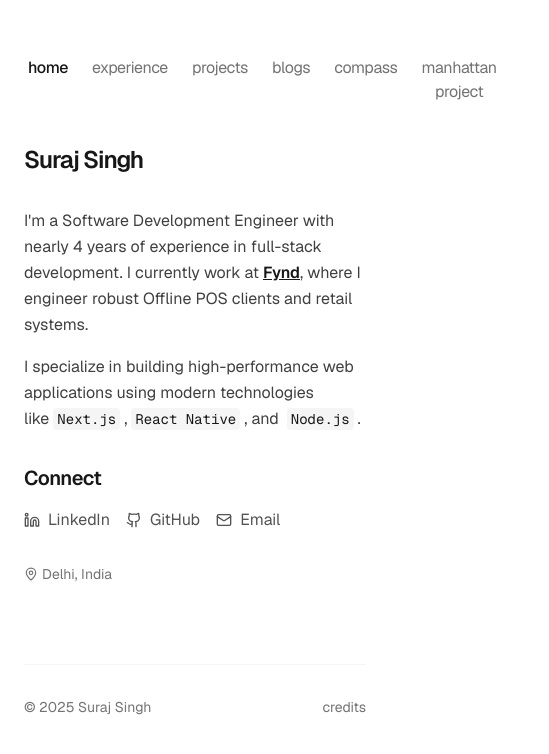
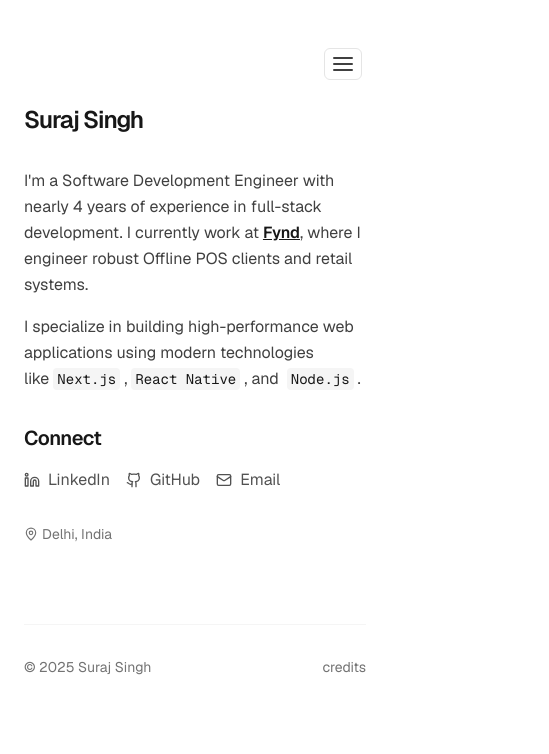
Before and after one commit to suraj-singh-in/portfolio, a Next.js app: page / in a window 390 px wide. Shown: the top 754 px of the page, 549 px wide, since content can reach past the window. Built offline with nearby package versions, Linux system fonts and the light colour scheme.

Commit message:
Portfolio Navbar fixed

```diff
--- a/components/Navbar.tsx
+++ b/components/Navbar.tsx
@@ -1,38 +1,110 @@
 "use client";
 
 import { useRouter, usePathname } from "next/navigation";
+import { useState } from "react";
 
 const navItems = {
   home: { label: "home", pathname: "/" },
   experience: { label: "experience", pathname: "/experience" },
   projects: { label: "projects", pathname: "/projects" },
   blogs: { label: "blogs", pathname: "/blogs" },
-  compass: { label: "compass ", pathname: "/compass" },
+  compass: { label: "compass", pathname: "/compass" },
   manhattanProject: { label: "manhattan project", pathname: "/manhattan-project" },
 };
 
 const Navbar = () => {
   const router = useRouter();
   const currentPage = usePathname();
-  console.log("🚀 ~ Navbar ~ currentPage:", currentPage)
+  const [isOpen, setIsOpen] = useState(false);
+
+  const handleNavigate = (pathname: string) => {
+    router.push(pathname);
+    setIsOpen(false); // close mobile menu after navigation
+  };
+
   return (
-    <aside className="-ml-[8px] mb-8 md:mb-16 tracking-tight">
+    <aside className="mb-6 md:mb-8 tracking-tight -ml-[8px]">
       <div className="lg:sticky lg:top-20">
-        <nav className="flex flex-row items-start relative px-0 pb-0 md:overflow-auto scroll-pr-6 md:relative" id="nav">
-          <div className="flex flex-row space-x-0 pr-10">
-            {Object.entries(navItems).map(([key, { label, pathname }]) => (
+        <nav className="relative px-0 pb-0 md:overflow-auto scroll-pr-6 md:relative" id="nav">
+          {/* Wrapper so overlay can be absolutely positioned */}
+          <div className="relative md:static">
+            {/* Mobile header */}
+            <div className="flex items-center justify-between md:hidden px-1 mb-1">
+              <span className="text-sm font-semibold text-neutral-900 dark:text-neutral-100"></span>
               <button
-                key={key}
-                onClick={() => router.push(pathname)}
-                className={`transition-all hover:text-neutral-800 dark:hover:text-neutral-200 flex align-middle relative py-1 px-2 m-1 ${
-                  currentPage === pathname || (pathname.length > 1 && currentPage.startsWith(pathname))
-                    ? "font-medium text-neutral-900 dark:text-neutral-100"
-                    : "text-neutral-500 dark:text-neutral-400"
-                }`}
+                type="button"
+                onClick={() => setIsOpen((prev) => !prev)}
+                className="p-2 rounded-md border border-neutral-200 dark:border-neutral-700
+                           text-neutral-700 dark:text-neutral-200
+                           focus:outline-none focus:ring-2 focus:ring-neutral-400 dark:focus:ring-neutral-600"
+                aria-expanded={isOpen}
+                aria-label="Toggle navigation"
               >
-                {label}
+                <div className="space-y-1">
+                  <span className="block h-[2px] w-5 bg-current rounded" />
+                  <span className="block h-[2px] w-5 bg-current rounded" />
+                  <span className="block h-[2px] w-5 bg-current rounded" />
+                </div>
               </button>
-            ))}
+            </div>
+
+            {/* Mobile overlay menu (absolute, does NOT push content) */}
+            {isOpen && (
+              <div
+                className="
+                  absolute inset-x-0 top-full mt-2 z-50 md:hidden
+                "
+              >
+                {/* Optional backdrop */}
+                <div className="fixed inset-0 bg-black/20 backdrop-blur-[1px] z-40" />
+
+                <div className="relative z-50 mx-2 rounded-xl border border-neutral-200 dark:border-neutral-800 bg-white dark:bg-neutral-900 shadow-lg p-2">
+                  <div className="flex flex-col max-h-[70vh] overflow-y-auto">
+                    {Object.entries(navItems).map(([key, { label, pathname }]) => {
+                      const isActive = currentPage === pathname || (pathname.length > 1 && currentPage.startsWith(pathname));
+
+                      return (
+                        <button
+                          key={key}
+                          type="button"
+                          onClick={() => handleNavigate(pathname)}
+                          className={`transition-all text-left hover:text-neutral-800 dark:hover:text-neutral-200
+                                      inline-flex items-center whitespace-nowrap
+                                      relative py-2 px-3 rounded-lg text-sm
+                                      ${
+                                        isActive
+                                          ? "font-medium bg-neutral-100 dark:bg-neutral-800 text-neutral-900 dark:text-neutral-100"
+                                          : "text-neutral-500 dark:text-neutral-400"
+                                      }`}
+                        >
+                          {label}
+                        </button>
+                      );
+                    })}
+                  </div>
+                </div>
+              </div>
+            )}
+
+            {/* Desktop / tablet nav (original inline layout) */}
+            <div className="hidden md:flex flex-row space-x-0 pr-10">
+              {Object.entries(navItems).map(([key, { label, pathname }]) => {
+                const isActive = currentPage === pathname || (pathname.length > 1 && currentPage.startsWith(pathname));
+
+                return (
+                  <button
+                    key={key}
+                    type="button"
+                    onClick={() => handleNavigate(pathname)}
+                    className={`transition-all hover:text-neutral-800 dark:hover:text-neutral-200
+                                flex items-center relative py-1 px-2 m-1
+                                ${isActive ? "font-medium text-neutral-900 dark:text-neutral-100" : "text-neutral-500 dark:text-neutral-400"}`}
+                  >
+                    {label}
+                  </button>
+                );
+              })}
+            </div>
           </div>
         </nav>
       </div>
```
